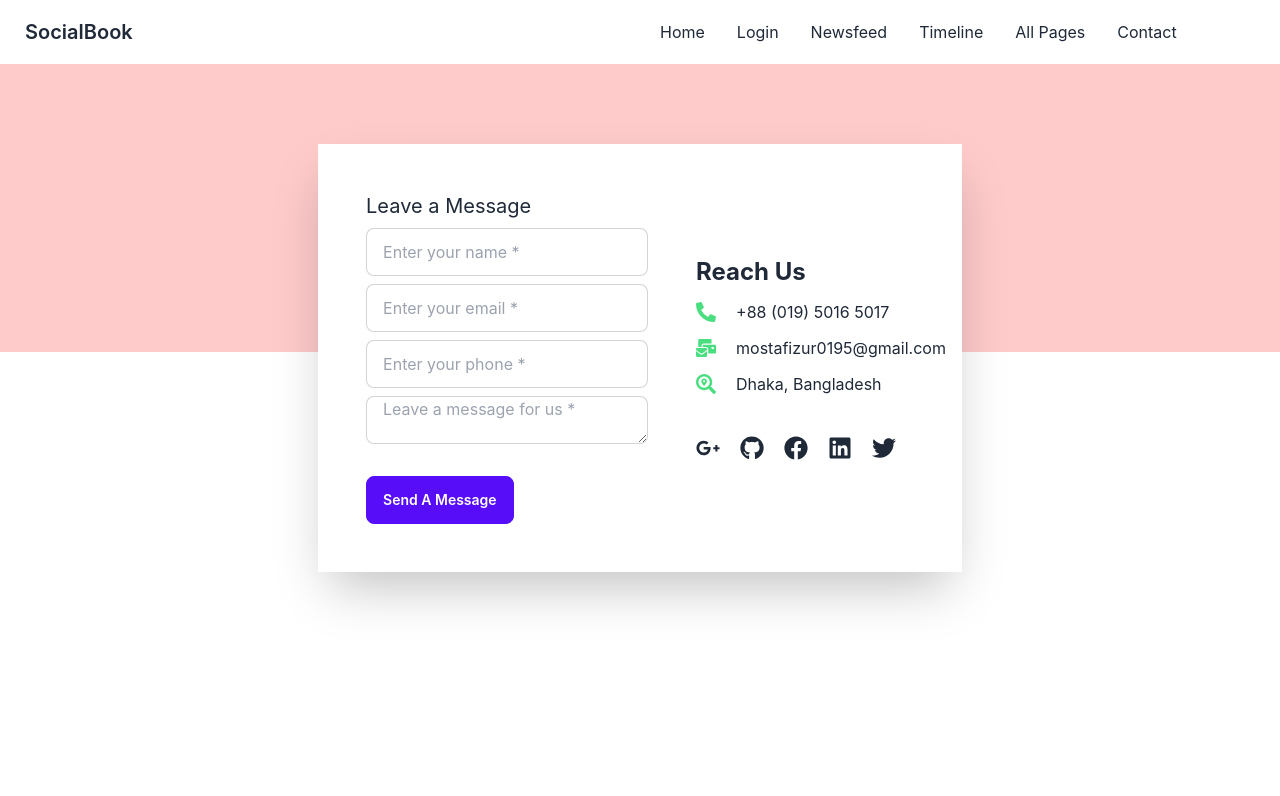
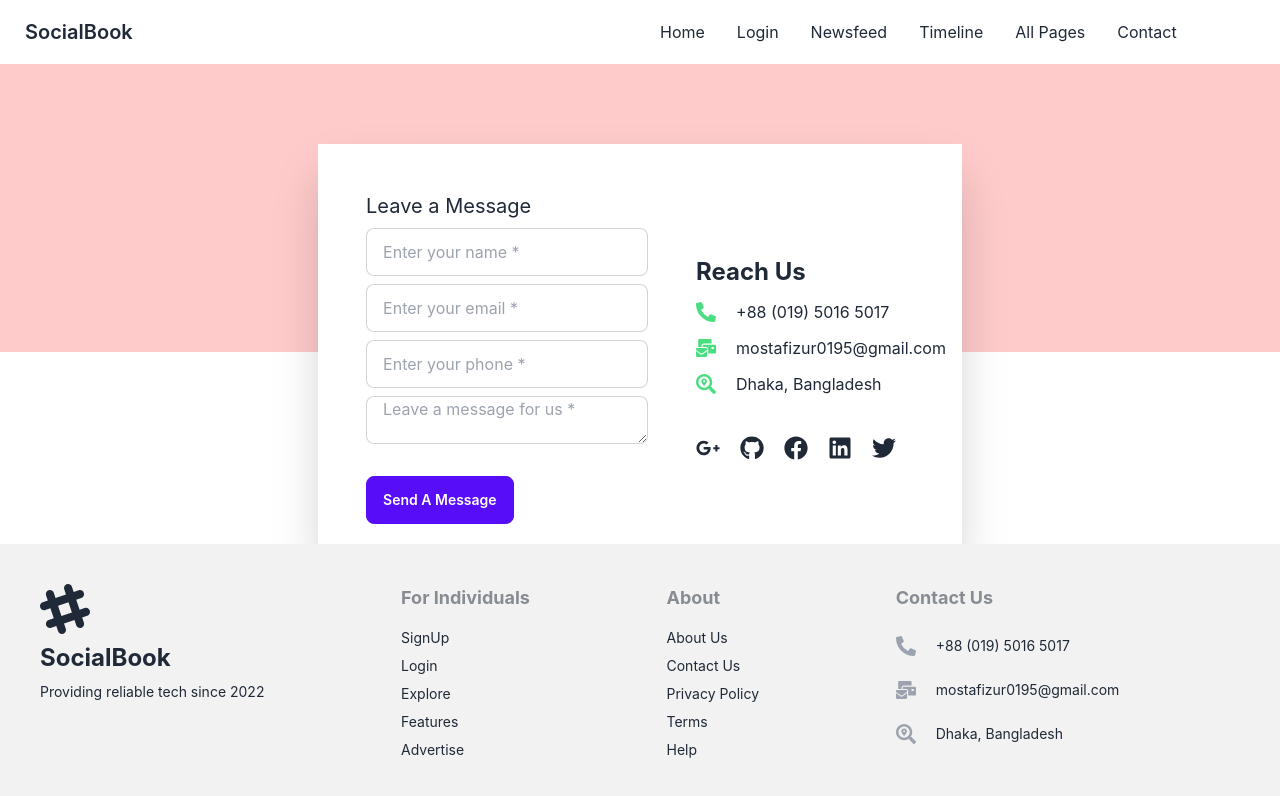
Before and after one commit to Mostafizur-Pro/socialbook-client, a React (Create React App) app: page /contact in a window 1280 px wide. Shown: the top 796 px of the page. Built offline with nearby package versions, Linux system fonts and the light colour scheme; no server answers.

Commit message:
Footer section add

```diff
--- a/src/Pages/Contact/ContactPage/ContactPage.js
+++ b/src/Pages/Contact/ContactPage/ContactPage.js
@@ -9,6 +9,7 @@
   FaSearchLocation,
   FaTwitter,
 } from "react-icons/fa";
+import Footer from "../../Shared/Footer/Footer";
 
 const ContactPage = () => {
   const handleSubmit = () => {
@@ -111,6 +112,9 @@
           </div>
         </div>
       </div>
+      <div className="absolute w-full bottom-0">
+        <Footer />
+      </div>
     </div>
   );
 };
--- a/src/Pages/Shared/Footer/Footer.js
+++ b/src/Pages/Shared/Footer/Footer.js
@@ -1,7 +1,78 @@
 import React from "react";
+import {
+  FaArrowRight,
+  FaMailBulk,
+  FaPhoneAlt,
+  FaSearchLocation,
+} from "react-icons/fa";
+import { Link } from "react-router-dom";
 
 const Footer = () => {
-  return <div>Footer</div>;
+  return (
+    <div>
+      <footer className="footer p-10 bg-base-200 text-base-content">
+        <div>
+          <svg
+            width="50"
+            height="50"
+            viewBox="0 0 24 24"
+            xmlns="http://www.w3.org/2000/svg"
+            fillRule="evenodd"
+            clipRule="evenodd"
+            className="fill-current"
+          >
+            <path d="M22.672 15.226l-2.432.811.841 2.515c.33 1.019-.209 2.127-1.23 2.456-1.15.325-2.148-.321-2.463-1.226l-.84-2.518-5.013 1.677.84 2.517c.391 1.203-.434 2.542-1.831 2.542-.88 0-1.601-.564-1.86-1.314l-.842-2.516-2.431.809c-1.135.328-2.145-.317-2.463-1.229-.329-1.018.211-2.127 1.231-2.456l2.432-.809-1.621-4.823-2.432.808c-1.355.384-2.558-.59-2.558-1.839 0-.817.509-1.582 1.327-1.846l2.433-.809-.842-2.515c-.33-1.02.211-2.129 1.232-2.458 1.02-.329 2.13.209 2.461 1.229l.842 2.515 5.011-1.677-.839-2.517c-.403-1.238.484-2.553 1.843-2.553.819 0 1.585.509 1.85 1.326l.841 2.517 2.431-.81c1.02-.33 2.131.211 2.461 1.229.332 1.018-.21 2.126-1.23 2.456l-2.433.809 1.622 4.823 2.433-.809c1.242-.401 2.557.484 2.557 1.838 0 .819-.51 1.583-1.328 1.847m-8.992-6.428l-5.01 1.675 1.619 4.828 5.011-1.674-1.62-4.829z"></path>
+          </svg>
+
+          <p className="text-2xl font-bold">SocialBook</p>
+          <p>Providing reliable tech since 2022</p>
+        </div>
+        <div>
+          <span className="capitalize text-lg footer-title">
+            For Individuals
+          </span>
+
+          <a className="link link-hover">SignUp</a>
+          <a className="link link-hover">Login</a>
+          <a className="link link-hover">Explore</a>
+          <a className="link link-hover">Features</a>
+          <a className="link link-hover">Advertise</a>
+        </div>
+
+        <div>
+          <span className="capitalize text-lg footer-title">About</span>
+          <a className="link link-hover">About Us</a>
+          <Link to="/contact" className="link link-hover">
+            Contact Us
+          </Link>
+          <a className="link link-hover">Privacy Policy</a>
+          <a className="link link-hover">Terms</a>
+          <a className="link link-hover">Help</a>
+        </div>
+        <div>
+          <span className="capitalize text-lg footer-title">Contact Us</span>
+          <div className="flex items-center my-2 gap-5">
+            <p className="text-gray-400 text-xl">
+              <FaPhoneAlt />
+            </p>
+            <p>+88 (019) 5016 5017</p>
+          </div>
+          <div className="flex items-center my-2 gap-5">
+            <p className="text-gray-400 text-xl">
+              <FaMailBulk />
+            </p>
+            <p>mostafizur0195@gmail.com</p>
+          </div>
+          <div className="flex items-center my-2 gap-5">
+            <p className="text-gray-400 text-xl">
+              <FaSearchLocation />
+            </p>
+            <p>Dhaka, Bangladesh</p>
+          </div>
+        </div>
+      </footer>
+    </div>
+  );
 };
 
 export default Footer;
```
